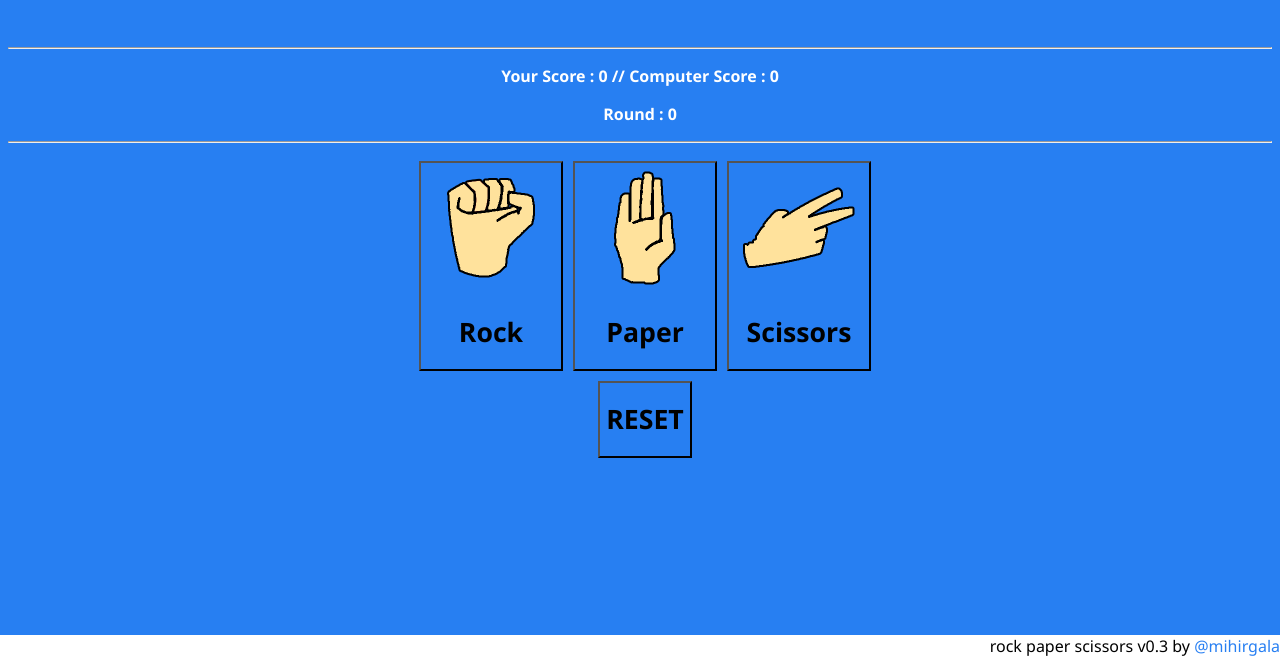
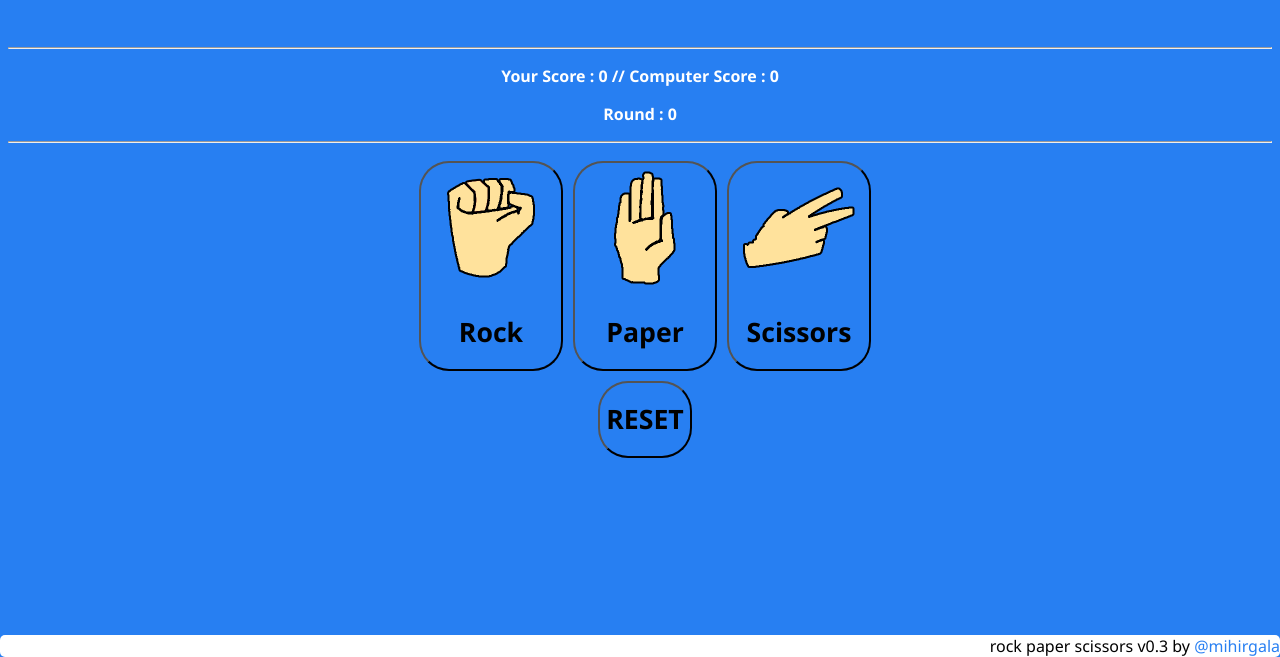
Before and after one commit to mihirgala/rockpaperscissors, a plain HTML site: page index.html in a window 1280 px wide. Shown: the part 143-800 px from the top of the page. Drawn offline with Linux system fonts and the light colour scheme.

Commit message:
Update style.css

```diff
--- a/style.css
+++ b/style.css
@@ -9,6 +9,7 @@ button{
     background-color:transparent;
     margin-left: 10px;
     margin-top: 10px;
+    border-radius: 30px;
 }
 button:hover{
     background-color: white;
@@ -33,6 +34,7 @@ footer{
     background-color: white;
     color: black;
     text-align: right;
+    border-radius: 5px;
 }
 footer a{
     text-decoration: none;
```
